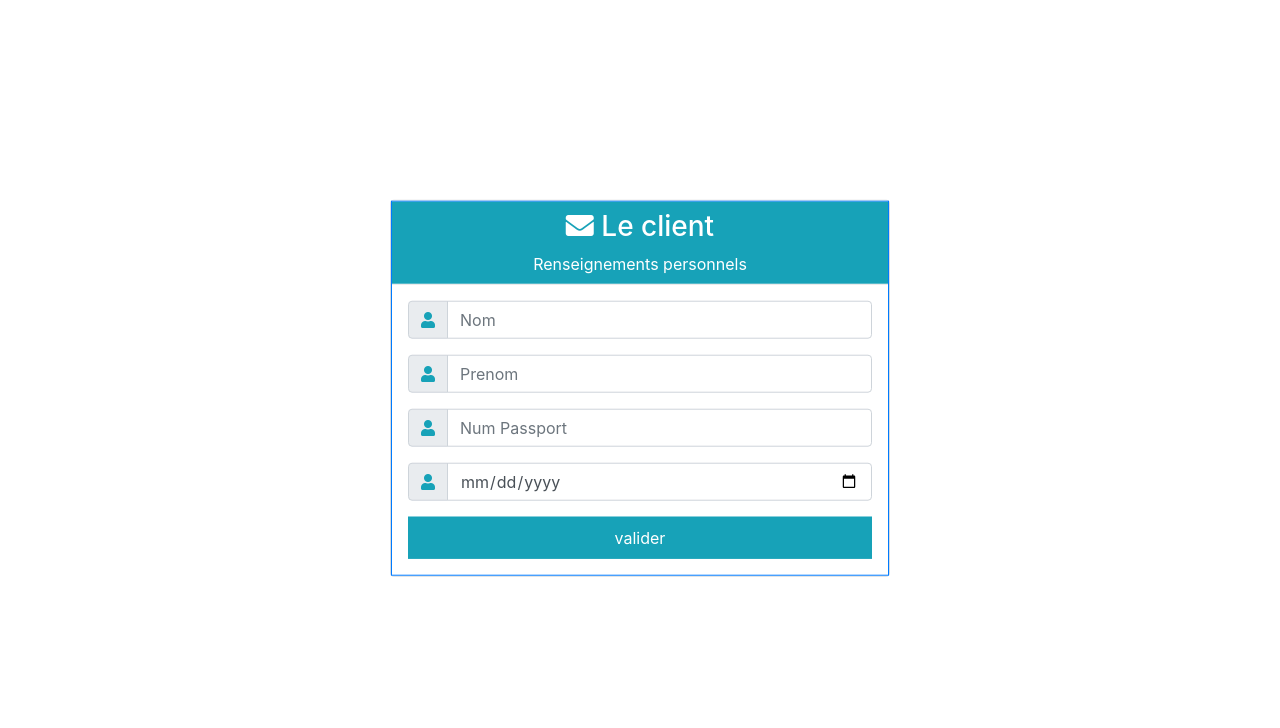
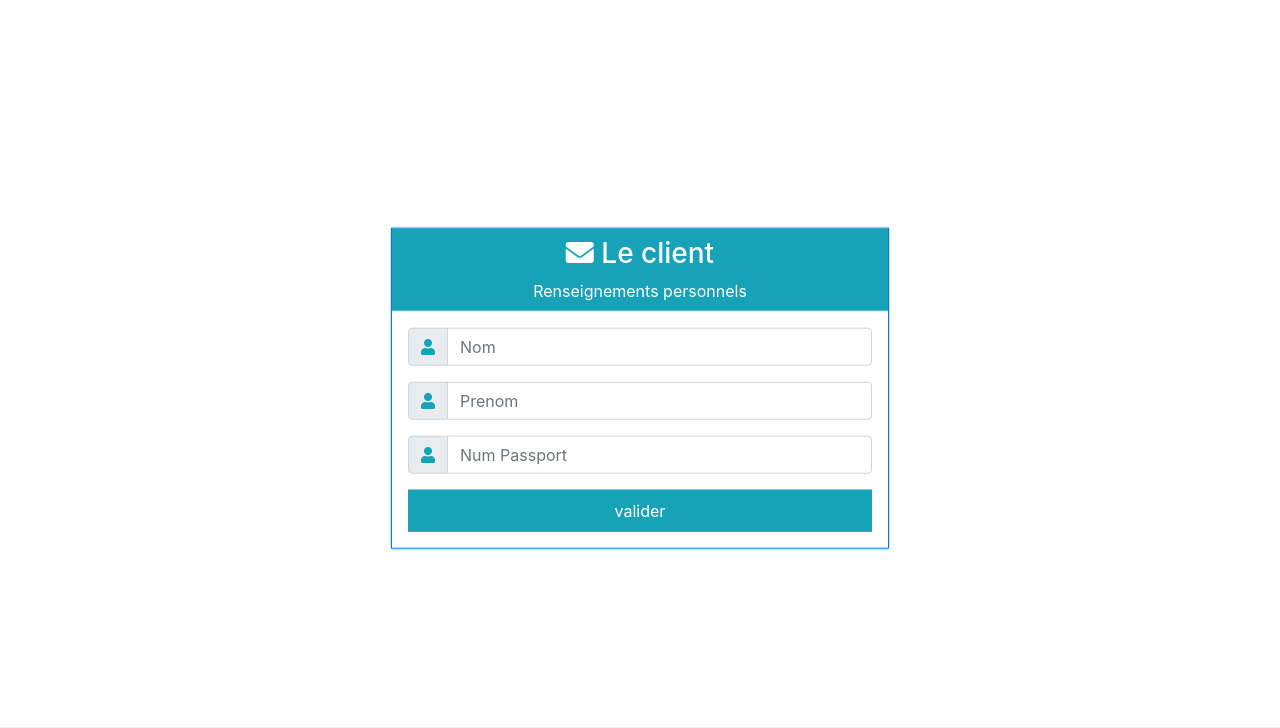
Before and after one commit to mElhadki/Brief-GestionVols, a PHP site: page /reservation.php in a window 1280 px wide. Shown: the part 592-1320 px from the top of the page. Run offline with PHP 8.4, Linux system fonts and the light colour scheme; some libraries are stand-ins or nearby versions.

Commit message:
Add files via upload

```diff
--- a/Application/reservation.php
+++ b/Application/reservation.php
@@ -126,14 +126,7 @@ width:500px;"
                                        <input name="Num_Passport" id="Num_Passport" type="text" placeholder="Num Passport" class="form-control"required >
                                        </div>
                           </div>
-                          <div class="form-group">
-                                 <div class="input-group mb-2">
-                                       <div class="input-group-prepend">
-                                           <div class="input-group-text"><i class="fa fa-user text-info"></i></div>
-                                       </div>
-                                       <input name="Date_Reservation" id="Date_Reservation" type="date" placeholder="Date Reservation" class="form-control"required>
-                                       </div>
-                          </div>
+
                           <button type="submit" value="Enregister" name="Enregister"  id="btn"  class="btn btn-info btn-block rounded-0 py-2" data-toggle="modal" data-target="#exampleModal">
                                                 valider
                           </button>
@@ -158,7 +151,7 @@ require_once('Connection.php');
     if(isset($_POST['Enregister']))
 
     {
-      $Nom= $_POST['Nom'];
+$Nom= $_POST['Nom'];
 $Prenom = $_POST['Prenom'];
 $Num_Passport = $_POST['Num_Passport'];
        if(empty($_POST['Nom']) || empty($_POST['Prenom']) || empty($_POST['Num_Passport'] ))
@@ -170,7 +163,7 @@ $Num_Passport = $_POST['Num_Passport'];
             $query="insert INTO client (Nom,Prenom,Num_Passport)". "VALUES ('$Nom', '$Prenom', '$Num_Passport')";
             $result=mysqli_query($con,$query);
             $last_id = $con->insert_id;
-            $addevent = "insert INTO reservation(Id_Client, id_Vol, Date_Reservation) VALUES ('$last_id', '".$_GET['id_Vol']."', '".$_POST['Date_Reservation']."')";
+            $addevent = "insert INTO reservation(Id_Client, id_Vol, Date_Reservation) VALUES ('$last_id', '".$_GET['id_Vol']."', NOW())";
             $result=mysqli_query($con,$addevent);
 
        }
```
